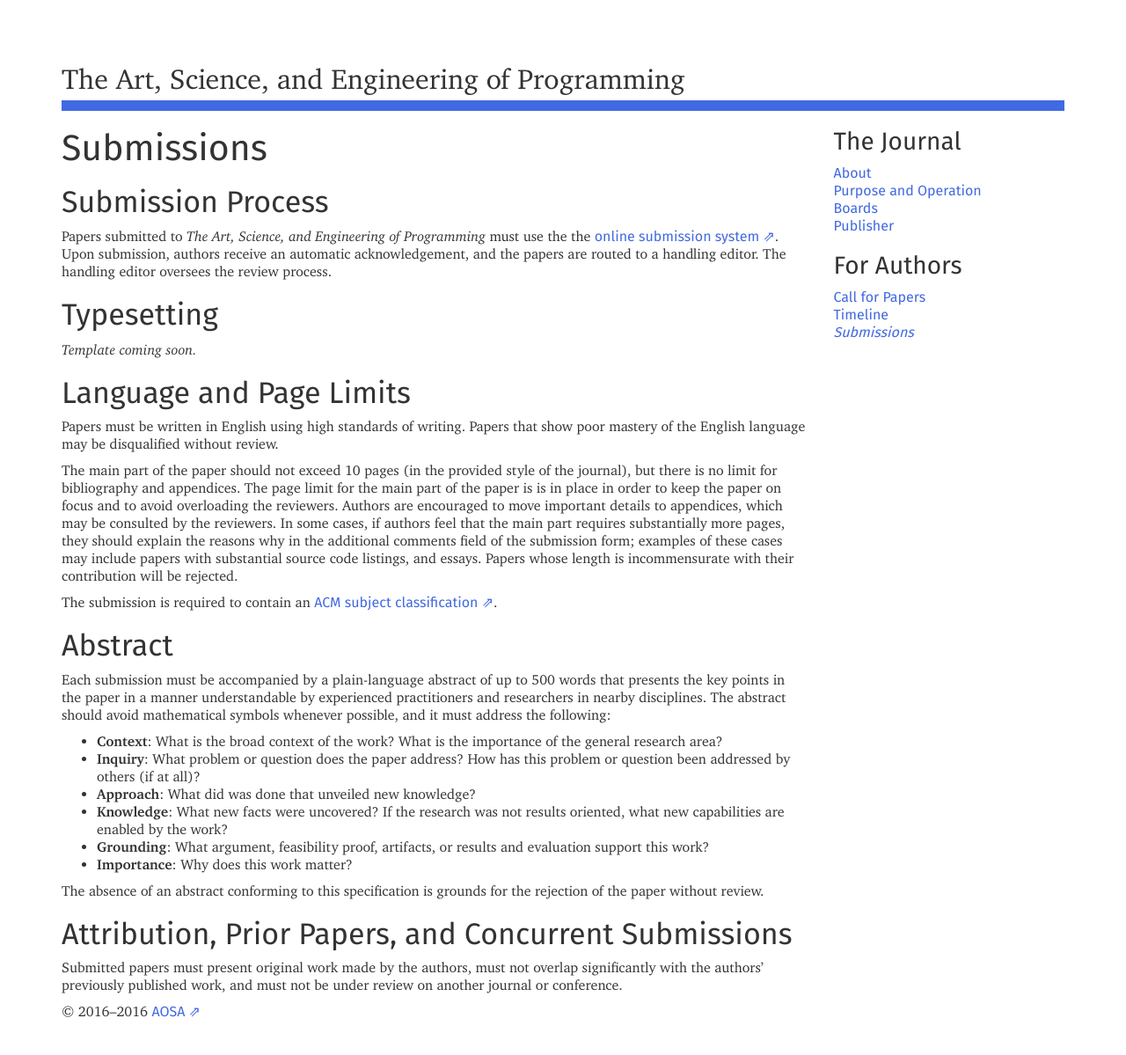
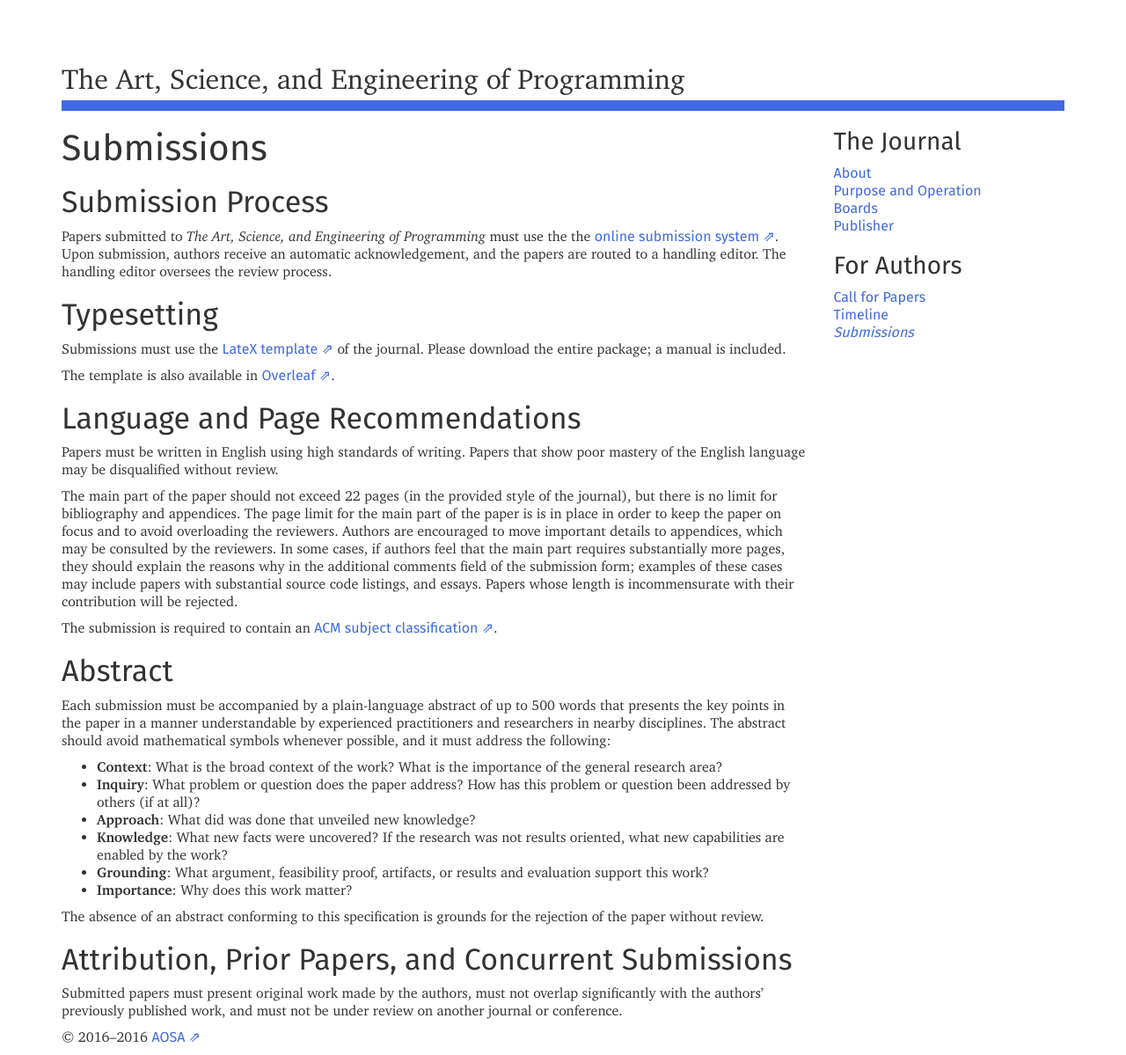
Before and after one commit to programming-journal/programming-journal.github.io, a Jekyll site: the page built from submission/index.markdown, in a window 1280 px wide. Shown: the whole page at 88% size. Built offline with Jekyll 4.4.1, drawn with Linux system fonts in a browser that asks for light colours; nearby versions of some CDN libraries; before the commit the page ends 1170 px from its top, so only the background shows below that.

Commit message:
Typesetting instructions and links added

```diff
--- a/submission/index.markdown
+++ b/submission/index.markdown
@@ -8,13 +8,16 @@ order: 800
 Papers submitted to *The Art, Science, and Engineering of Programming* must use the the [online submission system][submit]. Upon submission, authors receive an automatic acknowledgement, and the papers are routed to a handling editor. The handling editor oversees the review process.
 
 ## Typesetting
-*Template coming soon.*
+
+Submissions must use the [LateX template][latex template] of the journal. Please download the entire package; a manual is included.
+
+The template is also available in [Overleaf][overleaf].
 
 
-## Language and Page Limits
+## Language and Page Recommendations
 Papers must be written in English using high standards of writing. Papers that show poor mastery of the English language may be disqualified without review.
 
-The main part of the paper should not exceed 10 pages (in the provided style of the journal), but there is no limit for bibliography and appendices. The page limit for the main part of the paper is is in place in order to keep the paper on focus and to avoid overloading the reviewers. Authors are encouraged to move important details to appendices, which may be consulted by the reviewers. In some cases, if authors feel that the main part requires substantially more pages, they should explain the reasons why in the additional comments field of the submission form; examples of these cases may include papers with substantial source code listings, and essays. Papers whose length is incommensurate with their contribution will be rejected.
+The main part of the paper should not exceed 22 pages (in the provided style of the journal), but there is no limit for bibliography and appendices. The page limit for the main part of the paper is is in place in order to keep the paper on focus and to avoid overloading the reviewers. Authors are encouraged to move important details to appendices, which may be consulted by the reviewers. In some cases, if authors feel that the main part requires substantially more pages, they should explain the reasons why in the additional comments field of the submission form; examples of these cases may include papers with substantial source code listings, and essays. Papers whose length is incommensurate with their contribution will be rejected.
 
 The submission is required to contain an [ACM subject classification][ccs].
 
@@ -35,3 +38,5 @@ Submitted papers must present original work made by the authors, must not overla
 
 [submit]: https://easychair.org/conferences/?conf=programming2017
 [ccs]: https://dl.acm.org/ccs/ccs.cfm
+[latex template]: https://github.com/programming-journal/programming/releases
+[overleaf]: https://www.overleaf.com/articles/programming/kzcgbdsnnyyt#.V7OJ85grKHs
```
